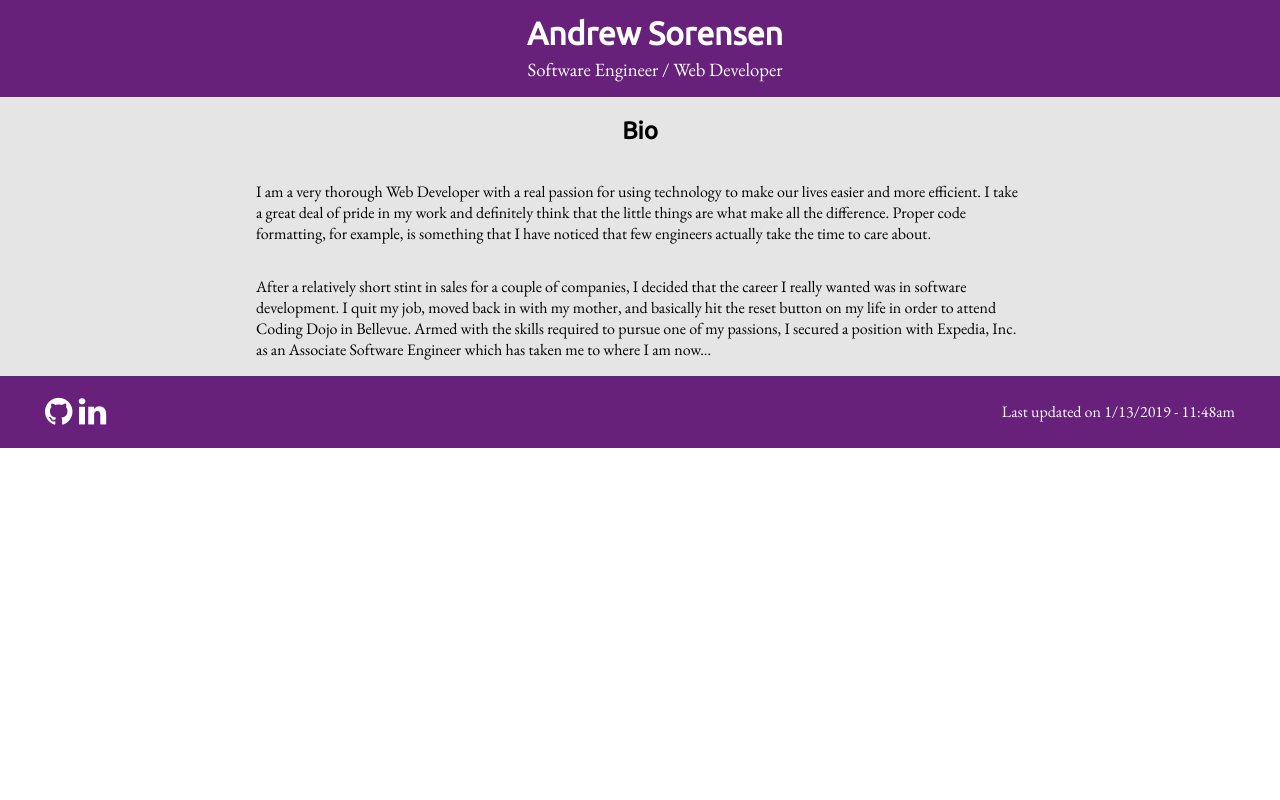
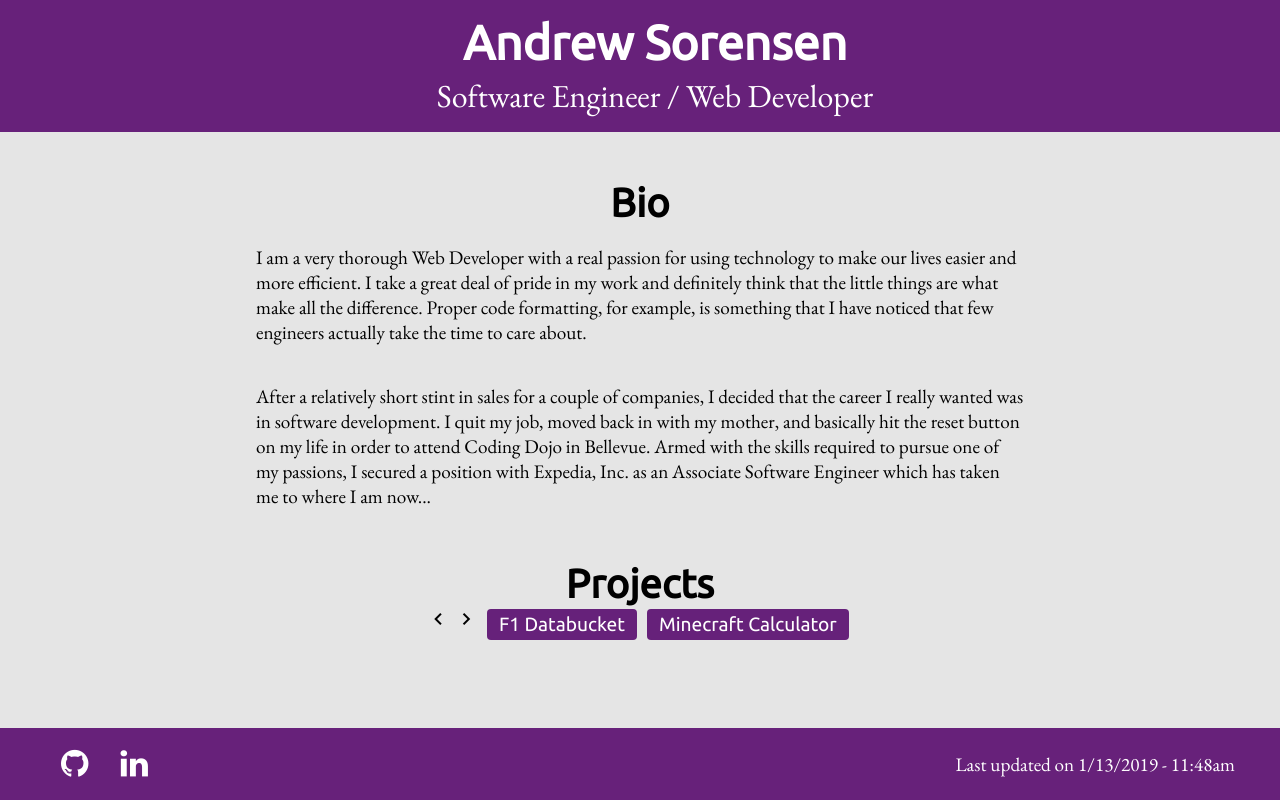
Before and after one commit to ConeDeathAPS/Portfolio-2, a plain HTML site: page index.html in a window 1280 px wide. Shown: the top 800 px of the page. Drawn offline with nearby package versions, Linux system fonts and the light colour scheme.

Commit message:
Added tons of styling stuff and fixed page height

```diff
--- a/index.html
+++ b/index.html
@@ -9,6 +9,8 @@
 	<link rel="stylesheet" href="https://maxcdn.bootstrapcdn.com/font-awesome/4.4.0/css/font-awesome.min.css">
 	<!-- My stuff -->
 	<link rel="stylesheet" type="text/css" href="static/style.css">
+	<script type="text/javascript" src="static/models/Project.js"></script>
+	<script type="text/javascript" src="static/models/Image.js"></script>
 	<script type="text/javascript" src="static/script.js"></script>
 </head>
 <body>
@@ -22,9 +24,20 @@
 			<p>I am a very thorough Web Developer with a real passion for using technology to make our lives easier and more efficient. I take a great deal of pride in my work and definitely think that the little things are what make all the difference. Proper code formatting, for example, is something that I have noticed that few engineers actually take the time to care about.</p>
 			<p>After a relatively short stint in sales for a couple of companies, I decided that the career I really wanted was in software development. I quit my job, moved back in with my mother, and basically hit the reset button on my life in order to attend Coding Dojo in Bellevue. Armed with the skills required to pursue one of my passions, I secured a position with Expedia, Inc. as an Associate Software Engineer which has taken me to where I am now...</p>
 		</section>
+		<section>
+			<h2>Projects</h2>
+			<div id="project-container">
+				<a class="project-carousel-left">
+					<i class="material-icons">keyboard_arrow_left</i>
+				</a>
+				<a class="project-carousel-left">
+					<i class="material-icons">keyboard_arrow_right</i>
+				</a>
+			</div>
+		</section>
 	</main>
 	<footer>
-		<section>
+		<section id="footer-links">
 			<a href="https://www.github.com/conedeathaps">
 				<i class="fa fa-github"></i>
 			</a>
@@ -32,7 +45,7 @@
 				<i class="fa fa-linkedin"></i>
 			</a>
 		</section>
-		<section>
+		<section id="footer-update-date">
 			<p>Last updated on 1/13/2019 - 11:48am</p>
 		</section>
 	</footer>
--- a/static/models/image.js
+++ b/static/models/image.js
@@ -1,6 +1,5 @@
-module.exports = class Image {
+class Image {
 	constructor({alt, src}) {
-		super(args);
 		this.alt = alt;
 		this.src = src;
 	}
--- a/static/models/project.js
+++ b/static/models/project.js
@@ -1,6 +1,5 @@
-module.exports = class Project {
+class Project {
 	constructor({name, images, description, githubLink}) {
-		super(args);
 		this.name = name;
 		this.images = images;
 		this.description = description;
--- a/static/script.js
+++ b/static/script.js
@@ -1,8 +1,8 @@
 const projectArray = [];
 
-document.addEventListener('DOMContentLoaded', initialize);
+window.addEventListener('DOMContentLoaded', initialize);
 
-const initialize = () => {
+function initialize() {
 	projectArray.push(new Project({
 		name: 'F1 Databucket',
 		images: [
@@ -21,11 +21,16 @@ const initialize = () => {
 	}));
 
 	const projectContainer = document.getElementById('project-container');
+	console.log('Project container:', projectContainer);
 	projectArray.forEach((project, idx) => {
-		projectContainer.appendChild(`<button class="projectButton" onclick="doShit(${idx})">${project.name}</button`)
+		const button = document.createElement('button');
+		button.className = 'project-button primary raised';
+		button.setAttribute('onclick', `doShit(${idx})`)
+		button.innerHTML = project.name;
+		projectContainer.appendChild(button);
 	});
-};
+}
 
-const doShit = (index) => {
- console.log(`Selecting project ${projectArray[index]}`);
+function doShit(idx) {
+	console.log('Selecting project', projectArray[idx]);
 }
--- a/static/style.css
+++ b/static/style.css
@@ -1,18 +1,137 @@
-body {
+html, body {
 	margin: 0px;
 	padding: 0px;
 	height: 100%;
 	width: 100%;
 }
-h1, h2, h3, h4 {
+body {
+	min-height: 100%;
+	display: flex;
+	flex-direction: column;
+}
+/*
+	Primary-darkest: #380247 rgba(56, 2, 71, 1);
+	Primary-dark: #511063 rgba(81, 16, 99, 1);
+	Primary: #67217A rgba(102, 33, 122, 1);
+	Primary-light: #7A398D rgba(122, 57, 141, 1);
+	Primary-lightest: #975EA7 rgba(151, 94, 167, 1);
+	Accent-darkest: #396200 rgba(57, 98, 0, 1);
+	Accent-dark: #578912 rgba(87, 137, 18, 1);
+	Accent: #73A92A rgba(116, 169, 42, 1);
+	Accent-light: #91C34B rgba(144, 195, 75 1);
+	Accent-lightest: #91C34B rgba(187, 231, 126, 1);
+*/
+
+/* Font Sizes*/
+h1 {
+	font-size: 3em;
+}
+h2 {
+	font-size: 2.5em;
+}
+h3 {
+	font-size: 2em;
+}
+h4 {
+	font-size: 1.5em;
+}
+h5 {
+	font-size: 1.2em;
+}
+p, a, span, li, label, button {
+	font-size: 1.2em;
+}
+h1, h2, h3, h4, button {
 	font-family: 'Ubuntu', sans-serif;
 }
-p, a, span, label, h5, button, li {
+p, a, span, label, h5, li {
 	font-family: 'EB Garamond', serif;
 }
 .code {
 	font-family: 'Inconsolata';
 }
+
+/* Button styling
+Colors and styling are applied as follows:
+	(no classes) - black/gray
+	primary - transparent background, primary-dark text
+	accent - transparent background, accent-dark text
+
+Style modifiers
+	outline - adds 1ps solid black border to the standard button
+	raised - fills button with the indicated color and inverts text color to be readable.
+
+Events
+	hover - darken (if not raised) or lighten (if raised) background 2 steps
+	active - lighten background 1 step lighter than the hover color
+*/
+button {
+	padding: 4px 12px;
+	margin: 0px 5px;
+	border-radius: 4px;
+	border: none;
+	color: black;
+	cursor: pointer;
+	background: transparent;
+}
+button:hover {
+	background-color: rgba(0, 0, 0, .2);
+}
+button:active {
+	background-color: rgba(0, 0, 0, .15);
+}
+/* This is to override default focus styling from chrome*/
+button:focus {
+	outline: none!important;
+}
+button.primary {
+	color: rgba(102, 33, 122, 1);
+}
+button.primary:hover {
+	background-color: rgba(102, 33, 122, .12);
+}
+button.primary:active {
+	background-color: rgba(102, 33, 122, .08);
+}
+button.primary.raised {
+	background-color: rgba(102, 33, 122, 1);
+	color: white;
+}
+button.primary.raised:hover {
+	background-color: rgba(102, 33, 122, .8);
+}
+button.primary.raised:active {
+	background-color: rgba(102, 33, 122, .72);
+}
+button.accent {
+	color: rgba(116, 169, 42, 1);
+}
+button.accent:hover {
+	background-color: rgba(116, 169, 42, .12);
+}
+button.accent:active {
+	background-color: rgba(116, 169, 42, .08);
+}
+button.accent.raised {
+	background-color: rgba(116, 169, 42, 1);
+	color: white;
+}
+button.accent.raised:hover {
+	background-color: rgba(116, 169, 42, .8);
+}
+button.accent.raised:active {
+	background-color: rgba(116, 169, 42, .72);
+}
+
+button.outline {
+	border: 1px solid black;
+}
+
+
+
+
+
+
 nav {
 	display: flex;
 	flex-direction: column;
@@ -28,7 +147,6 @@ nav h1, nav h3 {
 }
 nav h1 {
 	margin: 0;
-	font-size: 2em;
 }
 nav h3 {
 	margin: 5px 0px 0px 0px;
@@ -38,14 +156,14 @@ nav h3 {
 
 main {
 	width: 100%;
-	height: 100%;
 	display: flex;
+	flex: 1;
 	flex-direction: column;
 	justify-content: start;
 	align-items: center;
 	background-color: rgba(0, 0, 0, .1);
+	padding: 15px 0px;
 }
-
 main section {
 	display: flex;
 	width: 60%;
@@ -53,10 +171,14 @@ main section {
 	justify-content: start;
 	align-items: center;
 }
-
 main section h2 {
 	text-align: center;
+	margin-bottom: 0px;
 }
+
+
+
+
 
 footer {
 	box-sizing: border-box;
@@ -69,15 +191,22 @@ footer {
 	background-color: #67217A;
 	color: white;
 }
-footer a {
+footer > #footer-links {
+	display: flex;
+	width: 10%;
+	flex-direction: row;
+	justify-content: space-around;
+	align-items: center;
+}
+footer > #footer-links > a {
 	transition-duration: 300ms;
 	color: white;
 	text-decoration: none;
 	font-size: 2em;
 }
-footer a:hover {
+footer > #footer-links > a:hover {
 	transition-duration: 300ms;
-	color: rgba(0, 0, 0, .2);
+	color: #73A92A;
 }
 footer p {
 	margin: 0px;
```
